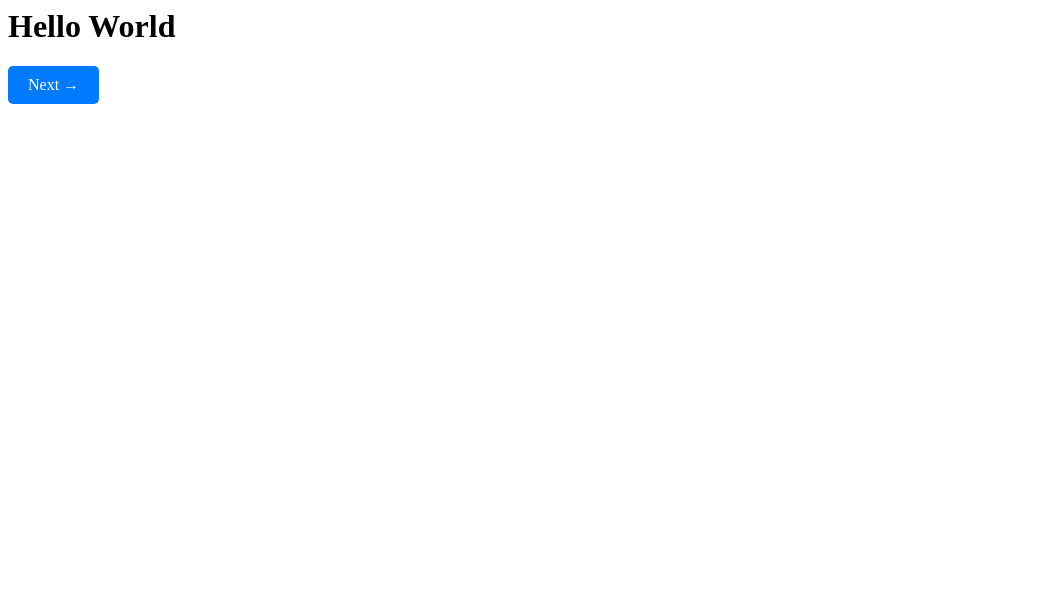
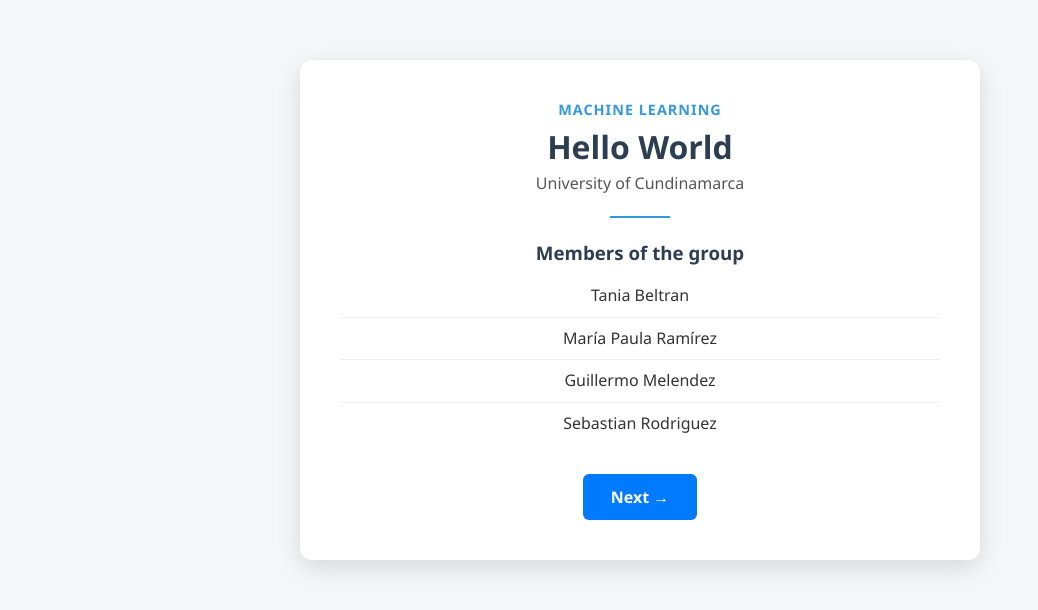
Before and after one commit to MariaPaula2095/Machine_Learning_Numpy_LinearRegression, a Flask app: page / in a window 1280 px wide. Shown: the top 610 px of the page, without its empty margins (0-1038 px from the left). Run offline with Flask 3, Linux system fonts and the light colour scheme.

Commit message:
Add styled home page template

```diff
--- a/app.py
+++ b/app.py
@@ -11,10 +11,8 @@ app = Flask (__name__)
 
 @app.route("/")
 def home():
-    return '''
-        <h1>Hello World</h1>
-        <a href="/template" style="display: inline-block; padding: 10px 20px; background-color: #007bff; color: white; text-decoration: none; border-radius: 5px;">Next →</a>
-    '''
+    return render_template("hello_world.html")
+
 @app.route("/template")
 def template():
     return render_template("index.html")
--- a/static/style.css
+++ b/static/style.css
@@ -50,3 +50,79 @@ ul {
 strong {
     color: #2980b9;
 }
+
+/* ===== Botón reutilizable (lo usan las 3 páginas) ===== */
+.btn {
+    display: inline-block;
+    padding: 12px 28px;
+    background-color: #007bff;
+    color: white;
+    text-decoration: none;
+    border-radius: 6px;
+    font-weight: bold;
+    transition: background-color 0.2s;
+}
+
+.btn:hover {
+    background-color: #0056b3;
+}
+
+.portada {
+    max-width: 600px;
+    margin: 60px auto;
+    padding: 40px;
+    background-color: white;
+    border-radius: 12px;
+    box-shadow: 0 8px 24px rgba(0, 0, 0, 0.12);
+    text-align: center;
+}
+
+.portada .materia {
+    color: #3498db;
+    font-weight: bold;
+    text-transform: uppercase;
+    letter-spacing: 1px;
+    font-size: 0.9rem;
+    margin: 0;
+}
+
+.portada h1 {
+    color: #2c3e50;
+    font-size: 2rem;
+    margin: 6px 0 4px;
+}
+
+.portada .universidad {
+    color: #555;
+    margin: 0;
+}
+
+.portada hr {
+    width: 60px;
+    height: 2px;
+    background-color: #3498db;
+    border: none;
+    margin: 22px auto;
+}
+
+.portada h3 {
+    color: #2c3e50;
+    margin-bottom: 10px;
+}
+
+.portada ul {
+    list-style: none;
+    padding: 0;
+    margin: 0 0 30px;
+    line-height: 1.6;
+}
+
+.portada li {
+    padding: 8px 0;
+    border-bottom: 1px solid #eee;
+    color: #333;
+}
+
+.portada li:last-child {
+    border-bottom: none;
+}
--- /dev/null
+++ b/templates/hello_world.html
@@ -0,0 +1,28 @@
+<!DOCTYPE html>
+<html lang="es">
+<head>
+    <meta charset="UTF-8">
+    <meta name="viewport" content="width=device-width, initial-scale=1.0">
+    <title>Machine Learning - Portada</title>
+    <link rel="stylesheet" href="{{ url_for('static', filename='style.css') }}">
+</head>
+<body>
+    <div class="portada">
+        <p class="materia">Machine Learning</p>
+        <h1>Hello World</h1>
+        <p class="universidad">University of Cundinamarca </p>
+
+        <hr>
+
+        <h3>Members of the group</h3>
+        <ul>
+            <li>Tania Beltran</li>
+            <li>María Paula Ramírez</li>
+            <li>Guillermo Melendez</li>
+            <li>Sebastian Rodriguez</li>
+        </ul>
+
+        <a href="{{ url_for('template') }}" class="btn">Next &rarr;</a>
+    </div>
+</body>
+</html>
```
